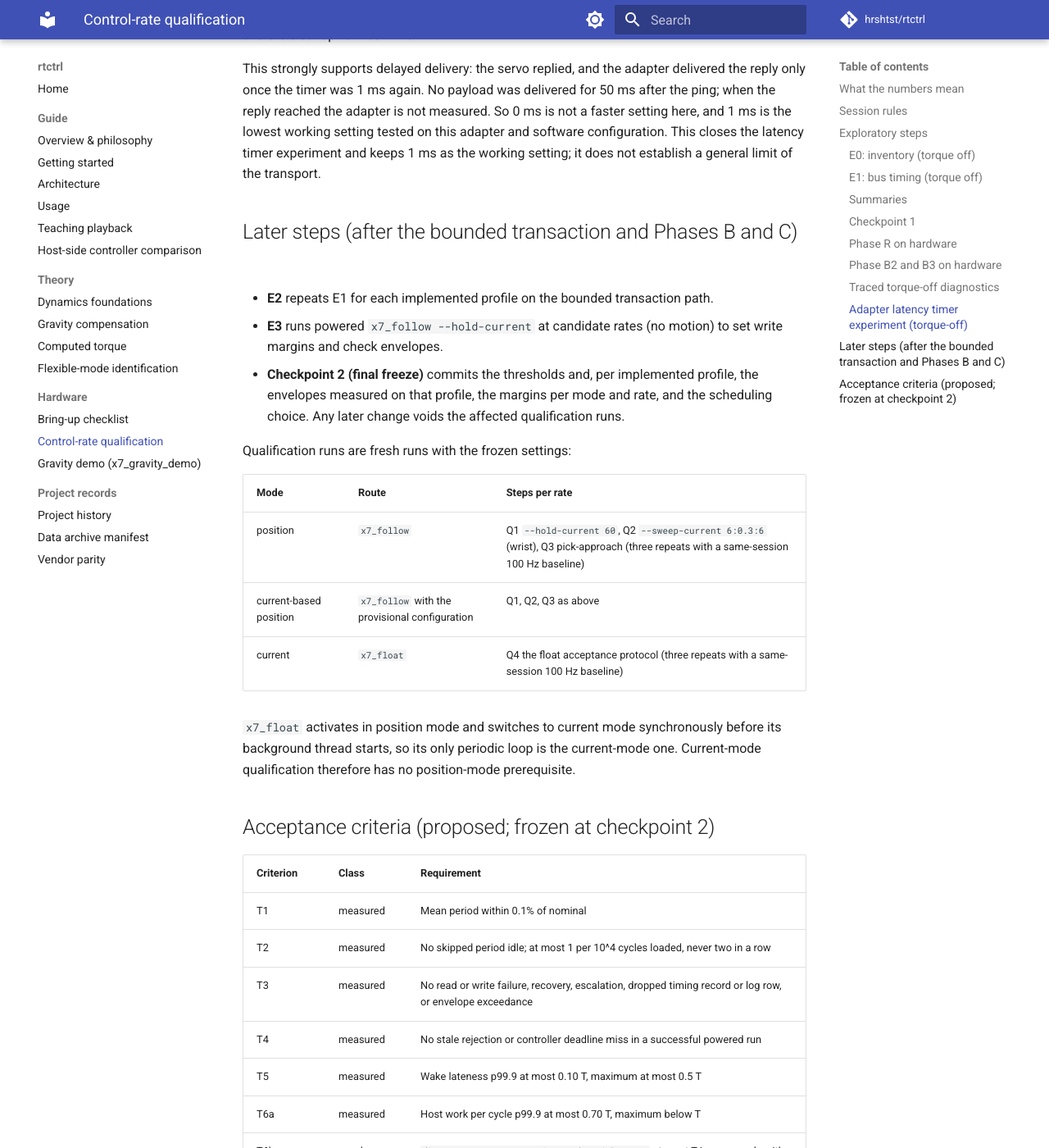
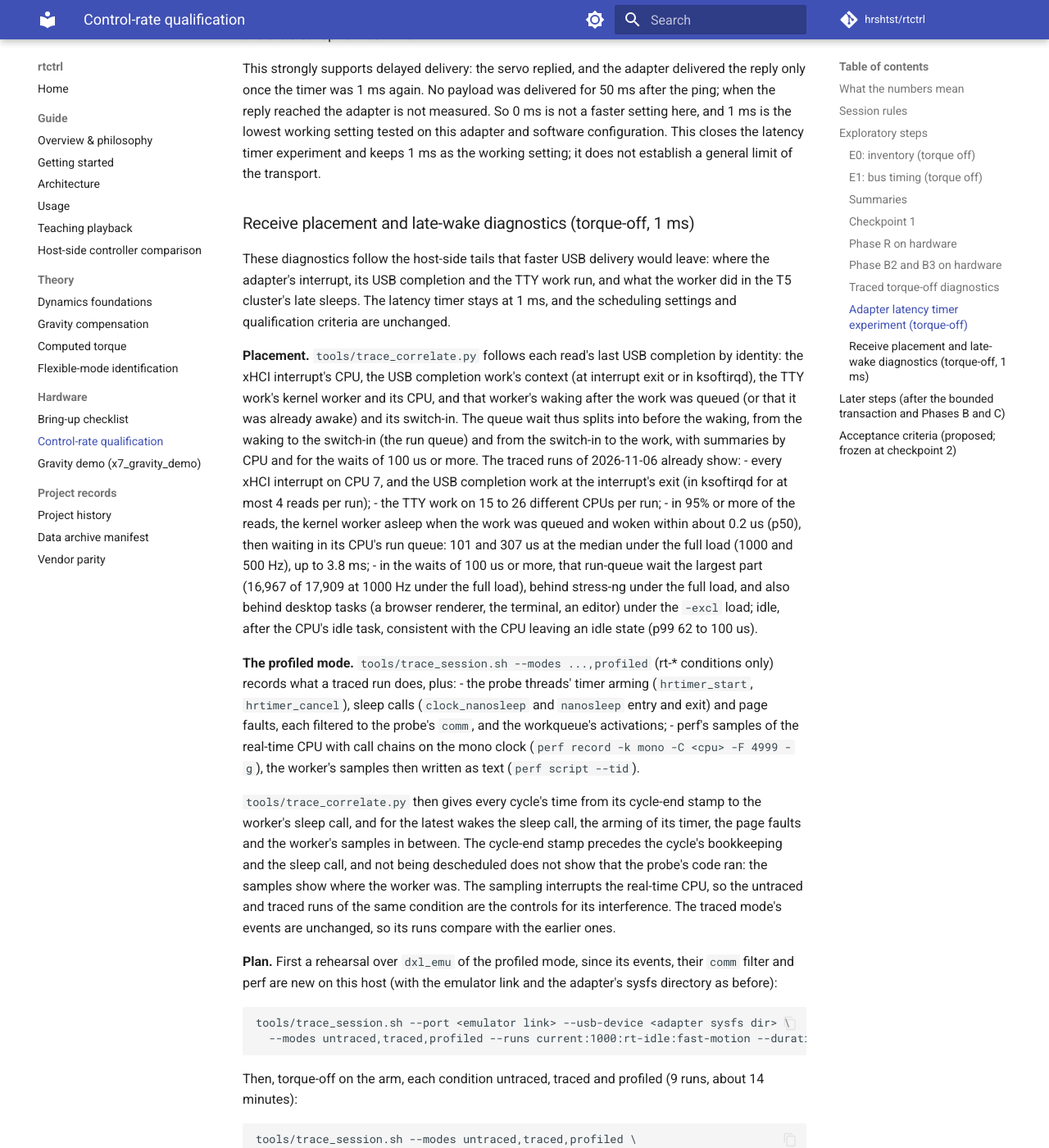
Before and after one commit to hrshtst/rtctrl, an MkDocs documentation site: the page built from docs/hardware/control-rate.md, in a window 1280 px wide and 1400 px high, scrolled down 17716 px. Shown: the whole window at 82% size. Built offline with MkDocs 1.6.1 and Material for MkDocs 9.7.7, drawn with Linux system fonts in a browser that asks for light colours; comment, search, counter and statistics services are not loaded; some of the changed text lies outside the part shown.

Commit message:
docs(control-rate): receive placement and late-wake diagnostics
The design of item 1 (the review's next work, at the 1 ms latency
timer, scheduling settings and criteria unchanged): the placement
analysis and what the 2026-11-06 traced runs already show (interrupts on
CPU 7, the TTY work on many CPUs, its kernel worker's run-queue wait
dominating the long waits under load); the profiled mode for the T5
cluster, with the untraced and traced runs as interference controls;
and the plan: an emulator rehearsal of the profiled mode, then nine
torque-off runs (1000 Hz under the full and -excl loads and 500 Hz under
the full load, each untraced, traced and profiled).

Claude-Session: https://claude.ai/code/session_019n1vHmKvqcQXktHbT1RjBu

````diff
--- a/docs/hardware/control-rate.md
+++ b/docs/hardware/control-rate.md
@@ -803,6 +803,75 @@ lowest working setting tested on this adapter and software configuration.
 This closes the latency timer experiment and keeps 1 ms as the working
 setting; it does not establish a general limit of the transport.
 
+### Receive placement and late-wake diagnostics (torque-off, 1 ms)
+
+These diagnostics follow the host-side tails that faster USB delivery would
+leave: where the adapter's interrupt, its USB completion and the TTY work
+run, and what the worker did in the T5 cluster's late sleeps. The latency
+timer stays at 1 ms, and the scheduling settings and qualification criteria
+are unchanged.
+
+**Placement.** `tools/trace_correlate.py` follows each read's last USB
+completion by identity: the xHCI interrupt's CPU, the USB completion work's
+context (at interrupt exit or in ksoftirqd), the TTY work's kernel worker and
+its CPU, and that worker's waking after the work was queued (or that it was
+already awake) and its switch-in. The queue wait thus splits into before
+the waking, from the waking to the switch-in (the run queue) and from the
+switch-in to the work, with summaries by CPU and for the waits of 100 us or
+more. The traced runs of 2026-11-06 already show:
+- every xHCI interrupt on CPU 7, and the USB completion work at the
+  interrupt's exit (in ksoftirqd for at most 4 reads per run);
+- the TTY work on 15 to 26 different CPUs per run;
+- in 95% or more of the reads, the kernel worker asleep when the work was
+  queued and woken within about 0.2 us (p50), then waiting in its CPU's
+  run queue: 101 and 307 us at the median under the full load (1000 and
+  500 Hz), up to 3.8 ms;
+- in the waits of 100 us or more, that run-queue wait the largest part
+  (16,967 of 17,909 at 1000 Hz under the full load), behind stress-ng
+  under the full load, and also behind desktop tasks (a browser renderer,
+  the terminal, an editor) under the `-excl` load; idle, after the CPU's
+  idle task, consistent with the CPU leaving an idle state (p99 62 to
+  100 us).
+
+**The profiled mode.** `tools/trace_session.sh --modes ...,profiled` (rt-*
+conditions only) records what a traced run does, plus:
+- the probe threads' timer arming (`hrtimer_start`, `hrtimer_cancel`), sleep
+  calls (`clock_nanosleep` and `nanosleep` entry and exit) and page faults,
+  each filtered to the probe's `comm`, and the workqueue's activations;
+- perf's samples of the real-time CPU with call chains on the mono clock
+  (`perf record -k mono -C <cpu> -F 4999 -g`), the worker's samples then
+  written as text (`perf script --tid`).
+
+`tools/trace_correlate.py` then gives every cycle's time from its cycle-end
+stamp to the worker's sleep call, and for the latest wakes the sleep call,
+the arming of its timer, the page faults and the worker's samples in between.
+The cycle-end stamp precedes the cycle's bookkeeping and the sleep call, and
+not being descheduled does not show that the probe's code ran: the samples
+show where the worker was. The sampling interrupts the real-time CPU, so the
+untraced and traced runs of the same condition are the controls for its
+interference. The traced mode's events are unchanged, so its runs compare
+with the earlier ones.
+
+**Plan.** First a rehearsal over `dxl_emu` of the profiled mode, since its
+events, their `comm` filter and perf are new on this host (with the emulator
+link and the adapter's sysfs directory as before):
+
+```
+tools/trace_session.sh --port <emulator link> --usb-device <adapter sysfs dir> \
+  --modes untraced,traced,profiled --runs current:1000:rt-idle:fast-motion --duration 10
+```
+
+Then, torque-off on the arm, each condition untraced, traced and profiled
+(9 runs, about 14 minutes):
+
+```
+tools/trace_session.sh --modes untraced,traced,profiled \
+  --runs current:1000:rt-loaded:fast-motion,current:1000:rt-loaded-excl:fast-motion,current:500:rt-loaded:fast-motion
+```
+
+The T5 cluster came from a traced 1000 Hz run under the full load, so the
+loaded conditions are repeated; a profiled run may not reproduce it.
+
 ## Later steps (after the bounded transaction and Phases B and C)
 
 - **E2** repeats E1 for each implemented profile on the bounded transaction
````
